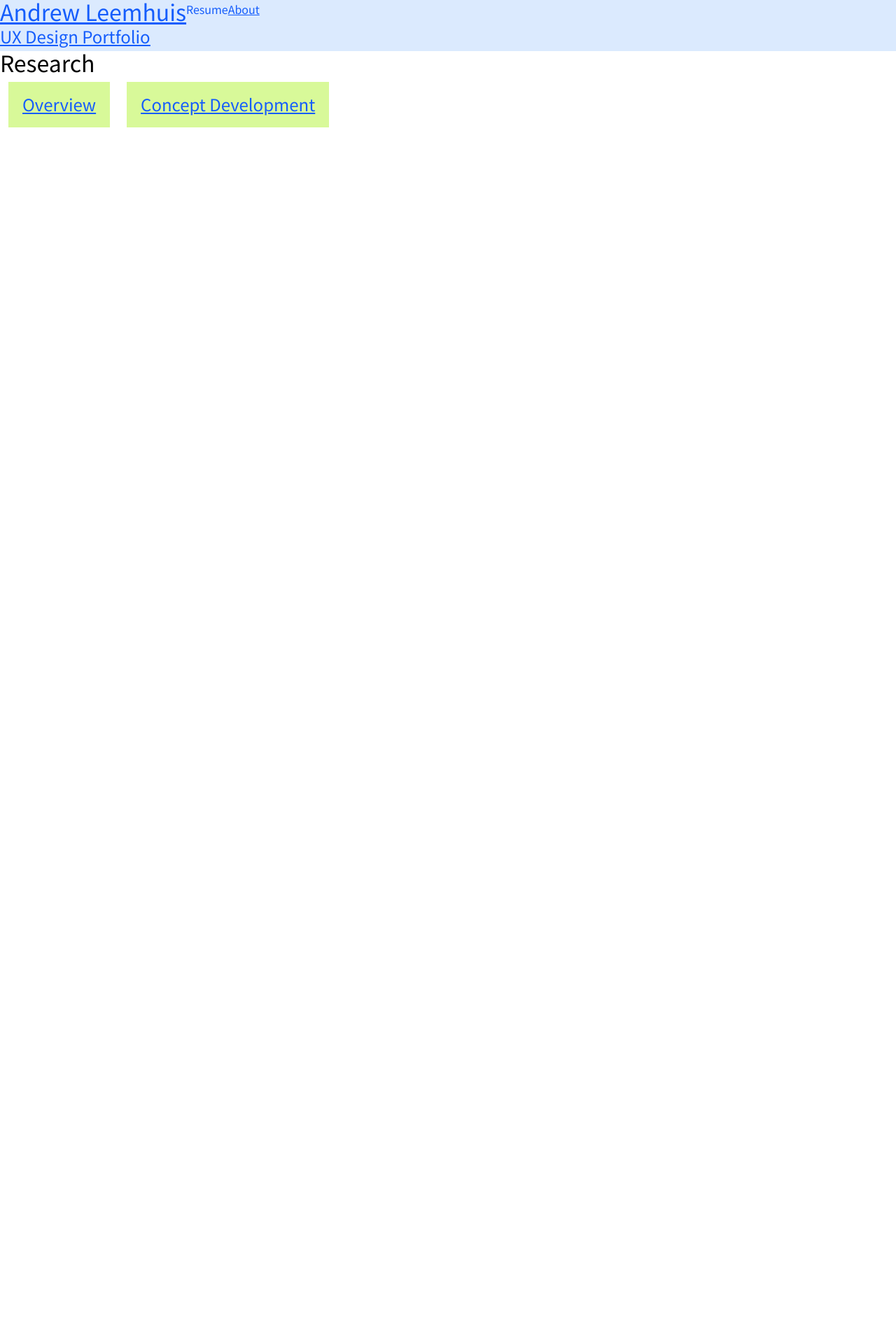
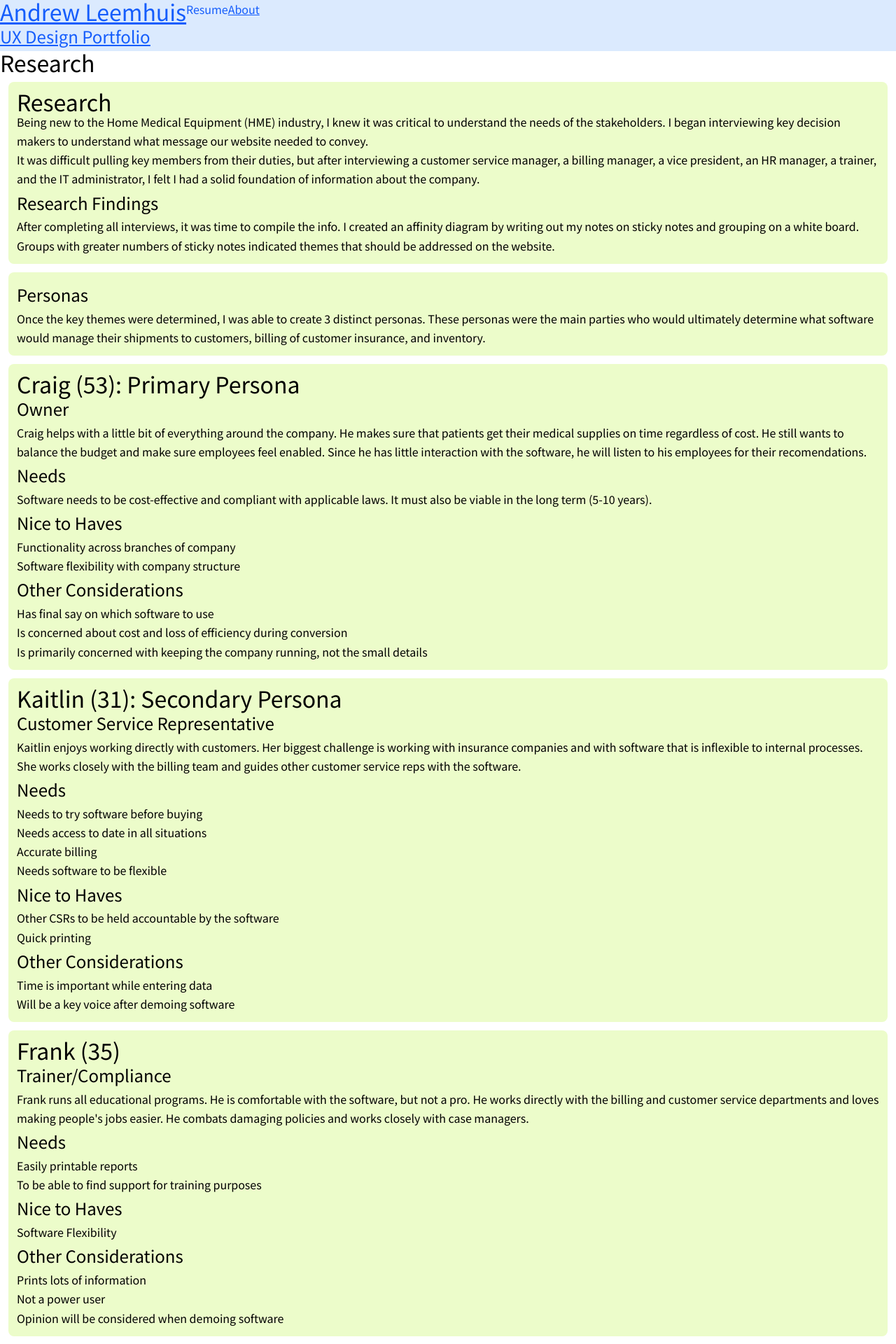
Before and after one commit to tanukilandslide/andrew-leemhuis-portfolio, a Vue app: page /linkshme-website/research in a window 1280 px wide. Shown: the top 1920 px of the page at 70% size. Before the commit the page ends 800 px from the top, so only its background shows below. Built offline with nearby package versions, Linux system fonts and the light colour scheme; what vue3-lottie would draw is missing.

Commit message:
Added research section to Links HME

```diff
--- a/src/pages/linkshme-website/LinksResearch.vue
+++ b/src/pages/linkshme-website/LinksResearch.vue
@@ -1,5 +1,152 @@
 <template>
   <h1>Research</h1>
+
+  <Box>
+    <h1>Research</h1>
+    <p>
+      Being new to the Home Medical Equipment (HME) industry, I knew it was critical to understand
+      the needs of the stakeholders. I began interviewing key decision makers to understand what
+      message our website needed to convey.
+    </p>
+
+    <p>
+      It was difficult pulling key members from their duties, but after interviewing a customer
+      service manager, a billing manager, a vice president, an HR manager, a trainer, and the IT
+      administrator, I felt I had a solid foundation of information about the company.
+    </p>
+
+    <h2>Research Findings</h2>
+
+    <p>
+      After completing all interviews, it was time to compile the info. I created an affinity
+      diagram by writing out my notes on sticky notes and grouping on a white board. Groups with
+      greater numbers of sticky notes indicated themes that should be addressed on the website.
+    </p>
+  </Box>
+
+  <Box>
+    <h2>Personas</h2>
+
+    <p>
+      Once the key themes were determined, I was able to create 3 distinct personas. These personas
+      were the main parties who would ultimately determine what software would manage their
+      shipments to customers, billing of customer insurance, and inventory.
+    </p>
+  </Box>
+
+  <Box>
+    <h1 class="persona_h1">Craig (53): Primary Persona</h1>
+
+    <h2>Owner</h2>
+
+    <p>
+      Craig helps with a little bit of everything around the company. He makes sure that patients
+      get their medical supplies on time regardless of cost. He still wants to balance the budget
+      and make sure employees feel enabled. Since he has little interaction with the software, he
+      will listen to his employees for their recomendations.
+    </p>
+
+    <h2>Needs</h2>
+
+    <p>
+      Software needs to be cost-effective and compliant with applicable laws. It must also be viable
+      in the long term (5-10 years).
+    </p>
+
+    <h2>Nice to Haves</h2>
+
+    <ul>
+      <li>Functionality across branches of company</li>
+
+      <li>Software flexibility with company structure</li>
+    </ul>
+
+    <h2>Other Considerations</h2>
+
+    <ul>
+      <li>Has final say on which software to use</li>
+
+      <li>Is concerned about cost and loss of efficiency during conversion</li>
+
+      <li>Is primarily concerned with keeping the company running, not the small details</li>
+    </ul>
+  </Box>
+
+  <Box>
+    <h1 class="persona_h1">Kaitlin (31): Secondary Persona</h1>
+
+    <h2>Customer Service Representative</h2>
+
+    <p>
+      Kaitlin enjoys working directly with customers. Her biggest challenge is working with
+      insurance companies and with software that is inflexible to internal processes. She works
+      closely with the billing team and guides other customer service reps with the software.
+    </p>
+
+    <h2>Needs</h2>
+
+    <ul>
+      <li>Needs to try software before buying</li>
+
+      <li>Needs access to date in all situations</li>
+
+      <li>Accurate billing</li>
+
+      <li>Needs software to be flexible</li>
+    </ul>
+
+    <h2>Nice to Haves</h2>
+
+    <ul>
+      <li>Other CSRs to be held accountable by the software</li>
+
+      <li>Quick printing</li>
+    </ul>
+
+    <h2>Other Considerations</h2>
+
+    <ul>
+      <li>Time is important while entering data</li>
+
+      <li>Will be a key voice after demoing software</li>
+    </ul>
+  </Box>
+
+  <Box>
+    <h1 class="persona_h1">Frank (35)</h1>
+
+    <h2>Trainer/Compliance</h2>
+
+    <p>
+      Frank runs all educational programs. He is comfortable with the software, but not a pro. He
+      works directly with the billing and customer service departments and loves making people's
+      jobs easier. He combats damaging policies and works closely with case managers.
+    </p>
+
+    <h2>Needs</h2>
+
+    <ul>
+      <li>Easily printable reports</li>
+
+      <li>To be able to find support for training purposes</li>
+    </ul>
+
+    <h2>Nice to Haves</h2>
+
+    <ul>
+      <li>Software Flexibility</li>
+    </ul>
+
+    <h2>Other Considerations</h2>
+
+    <ul>
+      <li>Prints lots of information</li>
+
+      <li>Not a power user</li>
+
+      <li>Opinion will be considered when demoing software</li>
+    </ul>
+  </Box>
 
   <Button>
     <RouterLink to="/linkshme-website">
@@ -16,4 +163,5 @@
 
 <script setup>
 import Button from '@/components/Button.vue'
+import Box from '@/components/Box.vue'
 </script>
```
